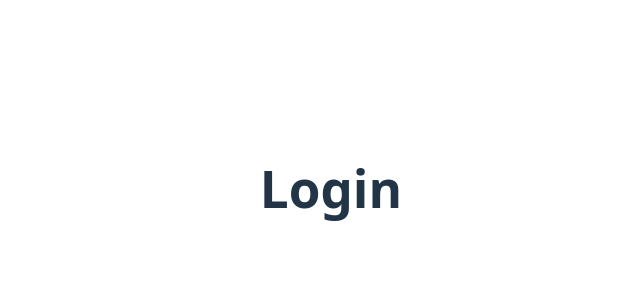
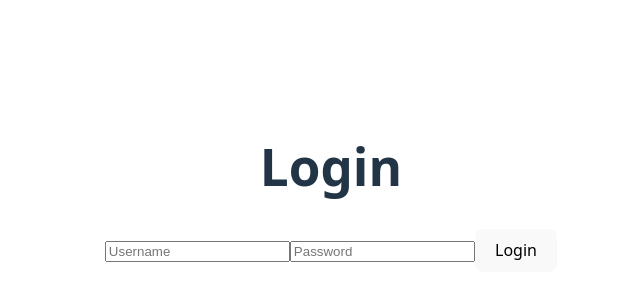
Before and after one commit to Veggissss/SolarWatch, a React (Vite) app: page /login in a window 1280 px wide. Shown: the part 212-512 px from the top of the page, without its empty margins (309-949 px from the left). Built offline with nearby package versions, Linux system fonts and the light colour scheme.

Commit message:
feat: add LoginForm component and integrate with LoginPage

```diff
--- /dev/null
+++ b/src/components/LoginForm.tsx
@@ -0,0 +1,46 @@
+import { useState } from "react";
+import type { UserLogin } from "../types";
+
+interface LoginProps {
+    onRegistrered(user: UserLogin): void;
+}
+
+export function LoginForm({ onRegistrered }: LoginProps) {
+    const [username, setUsername] = useState("");
+    const [password, setPassword] = useState("");
+
+    const handleSubmit = (event: React.SubmitEvent<HTMLFormElement>) => {
+        event.preventDefault();
+
+        const validations = [
+            { condition: !username.trim(), message: "Username is required" },
+            { condition: !password || password.length < 6, message: "Password must be at least 6 characters" },
+        ];
+
+        for (const validation of validations) {
+            if (validation.condition) {
+                alert(validation.message);
+                return;
+            }
+        }
+        onRegistrered({ username, password } as UserLogin);
+    }
+
+    return (
+        <form onSubmit={handleSubmit}>
+            <input
+                type="text"
+                placeholder="Username"
+                value={username}
+                onChange={(e) => setUsername(e.target.value)}
+            />
+            <input
+                type="password"
+                placeholder="Password"
+                value={password}
+                onChange={(e) => setPassword(e.target.value)}
+            />
+            <button type="submit">Login</button>
+        </form>
+    )
+}
--- a/src/pages/LoginPage.tsx
+++ b/src/pages/LoginPage.tsx
@@ -1,9 +1,26 @@
+import { useEffect, useState } from "react";
+import { useNavigate } from "react-router";
+import type { UserLogin } from "../types";
+import { LoginForm } from "../components/LoginForm";
+import { performLogin } from "../api/auth";
 
 export function LoginPage() {
+    const [userLogin, setUserLogin] = useState<UserLogin | null>(null)
+    const navitation = useNavigate();
+
+    useEffect(() => {
+        if (!userLogin) {
+            return
+        }
+        performLogin(userLogin).then(() => {
+            navitation("/solar-watch");
+        })
+    }, [userLogin, navitation])
 
     return (
         <>
             <h1>Login</h1>
+            <LoginForm onRegistrered={(user) => setUserLogin(user)} />
         </>
     )
 }
```
